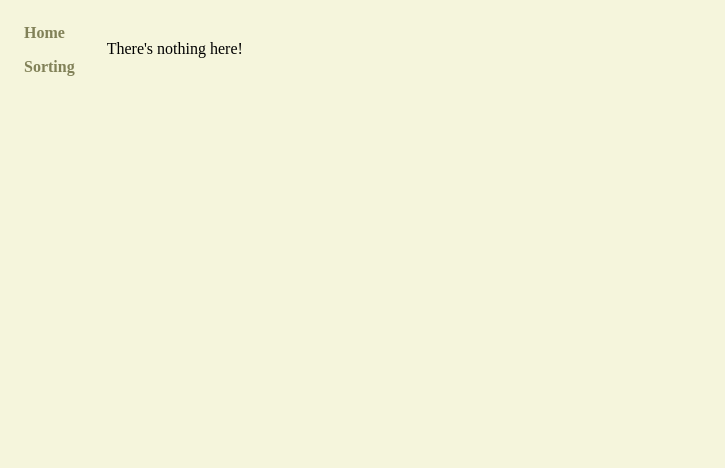
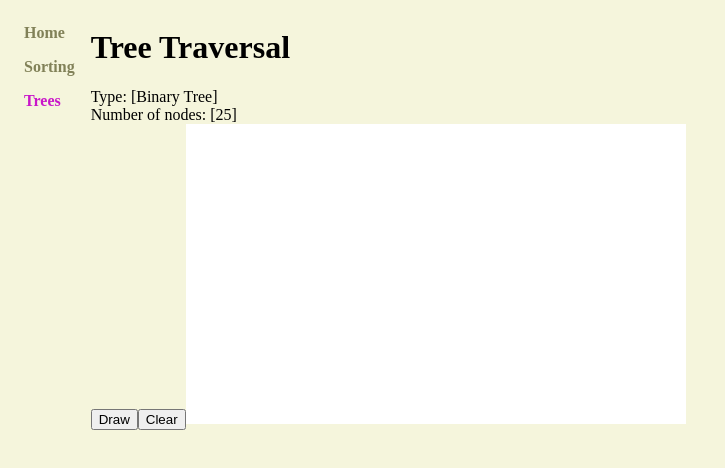
Before and after one commit to danielforkner/algovisualizer, a React (Create React App) app: page /trees in a window 1280 px wide. Shown: the top 468 px of the page, without its empty margins (0-725 px from the left). Built offline with nearby package versions, Linux system fonts and the light colour scheme.

Commit message:
TreesMain component

```diff
--- a/package.json
+++ b/package.json
@@ -3,6 +3,7 @@
   "version": "0.1.0",
   "private": true,
   "dependencies": {
+    "@observablehq/plot": "^0.5.2",
     "@reduxjs/toolkit": "^1.8.5",
     "react": "^18.2.0",
     "react-dom": "^18.2.0",
--- a/src/app/App.jsx
+++ b/src/app/App.jsx
@@ -2,6 +2,7 @@ import { Route, Routes } from 'react-router-dom';
 import Home from '../Home';
 import SortMain from '../features/sorting/SortMain';
 import Sidebar from '../features/Sidebar';
+import TreesMain from '../features/trees/TreesMain';
 
 const App = () => {
   return (
@@ -11,6 +12,7 @@ const App = () => {
         <Routes>
           <Route path="/" element={<Home />} />
           <Route path="sorting" element={<SortMain />} />
+          <Route path="trees" element={<TreesMain />} />
           <Route
             path="*"
             element={
--- a/src/features/Sidebar.jsx
+++ b/src/features/Sidebar.jsx
@@ -10,11 +10,17 @@ export default function Sidebar() {
         Home
       </NavLink>
       <NavLink
-        to="/sorting"
+        to="sorting"
         className={({ isActive }) => (isActive ? 'activeLink' : 'inactiveLink')}
       >
         Sorting
       </NavLink>
+      <NavLink
+        to="trees"
+        className={({ isActive }) => (isActive ? 'activeLink' : 'inactiveLink')}
+      >
+        Trees
+      </NavLink>
     </div>
   );
 }
--- a/src/features/sorting/InsertionSort.jsx
+++ b/src/features/sorting/InsertionSort.jsx
@@ -1,9 +1,11 @@
 import { useEffect, useState } from 'react';
+import { useSelector } from 'react-redux';
 import { wait, swap } from './helpers';
 import './styles/insertionSort.css';
 
-const InsertionSort = ({ mainGrid, speed, sorting }) => {
+const InsertionSort = ({ mainGrid, speed }) => {
   const [grid, setGrid] = useState([]);
+  const sorting = useSelector((state) => state.sorting.sorting);
   const select = (idx) => document.getElementById(`insertionsort:${idx}`);
 
   useEffect(() => {
--- a/src/features/sorting/SortMain.jsx
+++ b/src/features/sorting/SortMain.jsx
@@ -5,7 +5,7 @@ import BubbleSort from './BubbleSort';
 import SelectionSort from './SelectionSort';
 import MergeSort from './MergeSort';
 import { useDispatch, useSelector } from 'react-redux';
-import { refreshGrid, setSorting } from './sortingSlice';
+import { refreshGrid, setSorting, toggleSorting } from './sortingSlice';
 
 const SortMain = () => {
   const grid = useSelector((state) => state.sorting.grid);
@@ -24,6 +24,7 @@ const SortMain = () => {
 
   const handleSort = async () => {
     dispatch(setSorting(true));
+    // dispatch(toggleSorting());
   };
 
   return (
--- /dev/null
+++ b/src/features/trees/TreesMain.jsx
@@ -0,0 +1,34 @@
+export default function TreesMain() {
+  const handleClear = () => {
+    const c = document.getElementById('canvas');
+    const ctx = c.getContext('2d');
+    ctx.clearRect(0, 0, 150, 150);
+  };
+  const handleDraw = () => {
+    const c = document.getElementById('canvas');
+    const ctx = c.getContext('2d');
+    ctx.beginPath();
+    ctx.moveTo(75, 50);
+    ctx.lineTo(100, 75);
+    ctx.lineTo(100, 25);
+    ctx.lineTo(75, 50);
+    ctx.fill();
+  };
+  return (
+    <div>
+      <h1>Tree Traversal</h1>
+      <div>Type: {`[Binary Tree]`}</div>
+      <div>Number of nodes: {`[25]`}</div>
+      <button onClick={handleDraw}>Draw</button>
+      <button onClick={handleClear}>Clear</button>
+      <canvas
+        id="canvas"
+        width="500"
+        height="300"
+        style={{ backgroundColor: 'white' }}
+      >
+        Your browser does not support this content
+      </canvas>
+    </div>
+  );
+}
```
Also changed, not shown: 1 other file (tests, documents, lock files or other folders).
